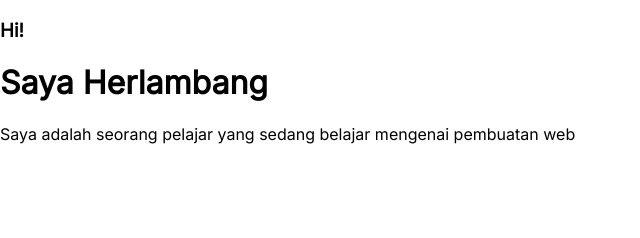
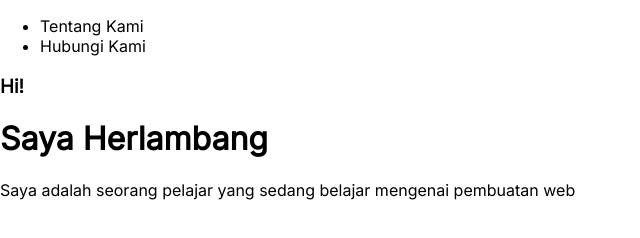
Before and after one commit to Begeniro/Profile, a plain HTML site: page Index.html in a window 1280 px wide. Shown: the whole page, without its empty margins (0-640 px from the left). Drawn offline with Linux system fonts and the light colour scheme.

Commit message:
tambah navbar

```diff
--- a/Index.html
+++ b/Index.html
@@ -10,11 +10,19 @@
 </head>
 <body>
 
-<h3>Hi!</h3>
+	<!-- Navbar -->
+	<nav>
+		<ul>
+			<li>Tentang Kami</li>
+			<li>Hubungi Kami</li>
+		</ul>
+	</nav>
 
-<h1>Saya Herlambang</h1>
+	<h3>Hi!</h3>
 
-<p>Saya adalah seorang pelajar yang sedang belajar mengenai pembuatan web</p>
+	<h1>Saya Herlambang</h1>
+
+	<p>Saya adalah seorang pelajar yang sedang belajar mengenai pembuatan web</p>
 
 </body>
 </html>
```
